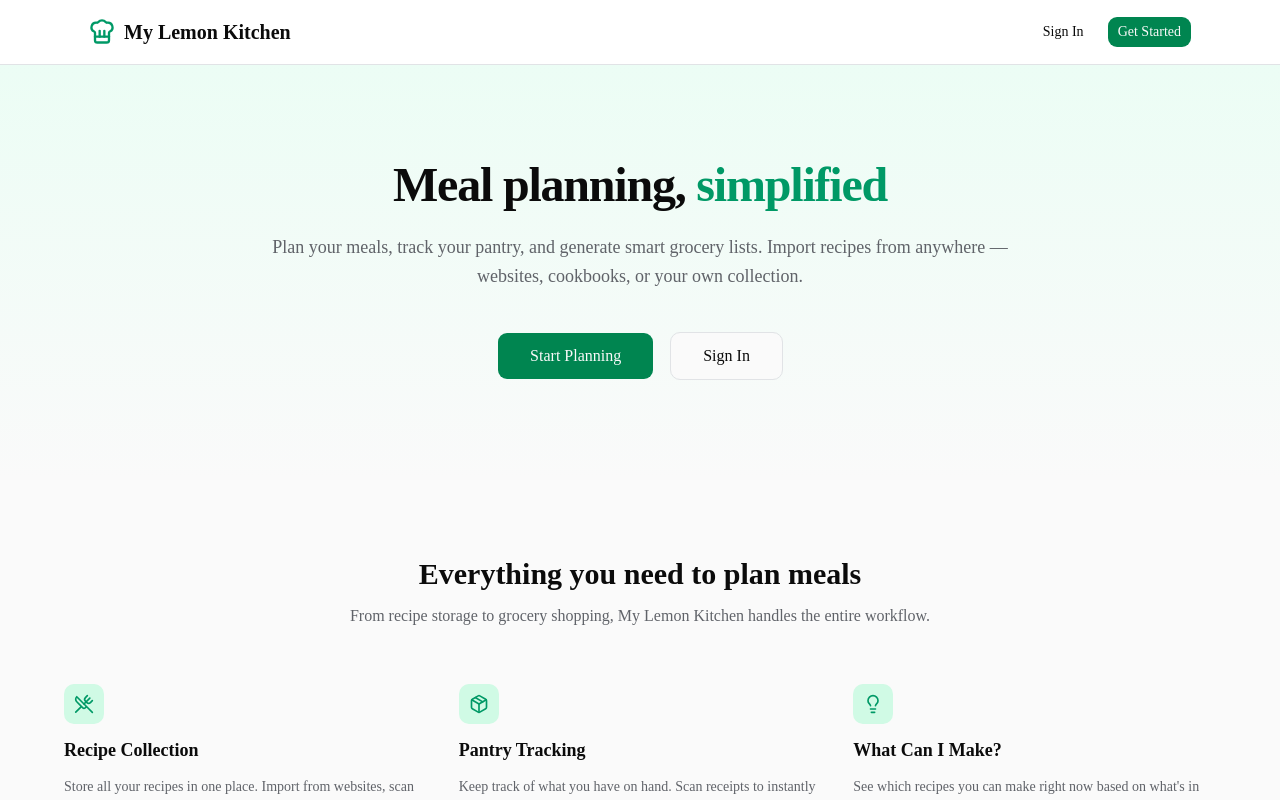
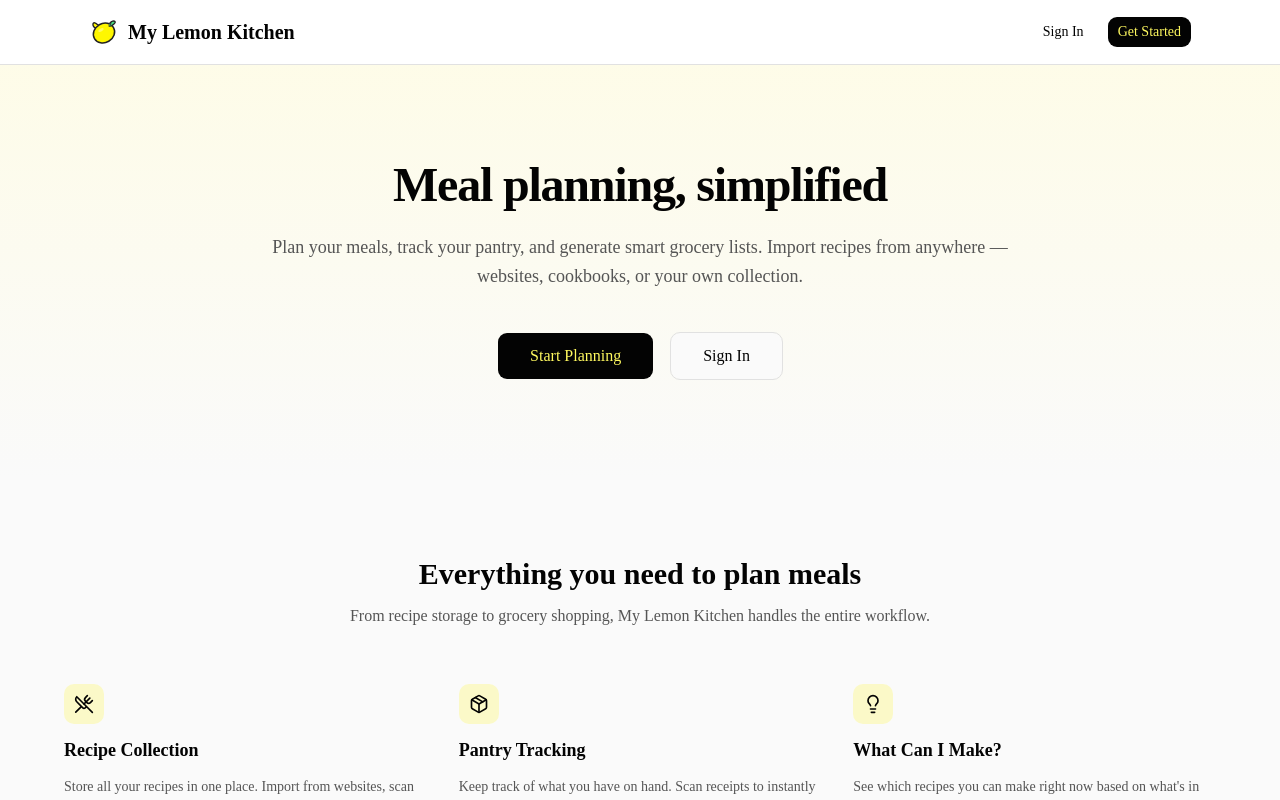
Before and after one commit to johnkhigginson/meal-planning, a Next.js app: page / in a window 1280 px wide. Shown: the top 800 px of the page. Built offline with nearby package versions, Linux system fonts and the light colour scheme; no server answers.

Commit message:
Rebrand: SVG lemon logo, black and #FFF700 color scheme, dark sidebar

```diff
--- a/src/app/(auth)/login/page.tsx
+++ b/src/app/(auth)/login/page.tsx
@@ -12,7 +12,8 @@ import {
   CardHeader,
   CardTitle,
 } from "@/components/ui/card";
-import { ChefHat, Loader2 } from "lucide-react";
+import { Loader2 } from "lucide-react";
+import { LemonLogo } from "@/components/shared/LemonLogo";
 
 export default function LoginPage() {
   const [email, setEmail] = useState("");
@@ -43,8 +44,8 @@ export default function LoginPage() {
   return (
     <Card className="w-full max-w-sm">
       <CardHeader className="text-center">
-        <div className="mx-auto mb-2 flex h-12 w-12 items-center justify-center rounded-full bg-emerald-100">
-          <ChefHat className="h-6 w-6 text-emerald-600" />
+        <div className="mx-auto mb-2">
+          <LemonLogo className="h-14 w-14" />
         </div>
         <CardTitle className="text-xl">Sign in to My Lemon Kitchen</CardTitle>
       </CardHeader>
--- a/src/app/(auth)/register/page.tsx
+++ b/src/app/(auth)/register/page.tsx
@@ -12,7 +12,8 @@ import {
   CardHeader,
   CardTitle,
 } from "@/components/ui/card";
-import { ChefHat, Loader2 } from "lucide-react";
+import { Loader2 } from "lucide-react";
+import { LemonLogo } from "@/components/shared/LemonLogo";
 
 export default function RegisterPage() {
   const [name, setName] = useState("");
@@ -58,8 +59,8 @@ export default function RegisterPage() {
   return (
     <Card className="w-full max-w-sm">
       <CardHeader className="text-center">
-        <div className="mx-auto mb-2 flex h-12 w-12 items-center justify-center rounded-full bg-emerald-100">
-          <ChefHat className="h-6 w-6 text-emerald-600" />
+        <div className="mx-auto mb-2">
+          <LemonLogo className="h-14 w-14" />
         </div>
         <CardTitle className="text-xl">Create your account</CardTitle>
       </CardHeader>
--- a/src/app/globals.css
+++ b/src/app/globals.css
@@ -50,71 +50,71 @@
 
 :root {
   --background: oklch(0.985 0 0);
-  --foreground: oklch(0.15 0 0);
+  --foreground: oklch(0.1 0 0);
   --card: oklch(1 0 0);
-  --card-foreground: oklch(0.15 0 0);
+  --card-foreground: oklch(0.1 0 0);
   --popover: oklch(1 0 0);
-  --popover-foreground: oklch(0.15 0 0);
-  --primary: oklch(0.527 0.154 163.225);
-  --primary-foreground: oklch(0.985 0 0);
-  --secondary: oklch(0.965 0.015 163);
-  --secondary-foreground: oklch(0.3 0.08 163);
-  --muted: oklch(0.965 0.005 260);
-  --muted-foreground: oklch(0.5 0.01 260);
-  --accent: oklch(0.955 0.02 163);
-  --accent-foreground: oklch(0.25 0.06 163);
+  --popover-foreground: oklch(0.1 0 0);
+  --primary: oklch(0.1 0 0);
+  --primary-foreground: oklch(0.97 0.17 102);
+  --secondary: oklch(0.96 0.03 102);
+  --secondary-foreground: oklch(0.15 0 0);
+  --muted: oklch(0.955 0 0);
+  --muted-foreground: oklch(0.45 0 0);
+  --accent: oklch(0.96 0.03 102);
+  --accent-foreground: oklch(0.15 0 0);
   --destructive: oklch(0.577 0.245 27.325);
-  --border: oklch(0.915 0.005 260);
-  --input: oklch(0.915 0.005 260);
-  --ring: oklch(0.527 0.154 163.225);
-  --chart-1: oklch(0.527 0.154 163.225);
-  --chart-2: oklch(0.6 0.12 200);
+  --border: oklch(0.91 0 0);
+  --input: oklch(0.91 0 0);
+  --ring: oklch(0.1 0 0);
+  --chart-1: oklch(0.97 0.17 102);
+  --chart-2: oklch(0.1 0 0);
   --chart-3: oklch(0.65 0.1 80);
   --chart-4: oklch(0.55 0.15 280);
   --chart-5: oklch(0.5 0.12 30);
   --radius: 0.625rem;
-  --sidebar: oklch(0.99 0.005 163);
-  --sidebar-foreground: oklch(0.15 0 0);
-  --sidebar-primary: oklch(0.527 0.154 163.225);
-  --sidebar-primary-foreground: oklch(0.985 0 0);
-  --sidebar-accent: oklch(0.955 0.02 163);
-  --sidebar-accent-foreground: oklch(0.25 0.06 163);
-  --sidebar-border: oklch(0.915 0.01 163);
-  --sidebar-ring: oklch(0.527 0.154 163.225);
+  --sidebar: oklch(0.1 0 0);
+  --sidebar-foreground: oklch(0.85 0 0);
+  --sidebar-primary: oklch(0.97 0.17 102);
+  --sidebar-primary-foreground: oklch(0.1 0 0);
+  --sidebar-accent: oklch(0.18 0 0);
+  --sidebar-accent-foreground: oklch(0.95 0 0);
+  --sidebar-border: oklch(0.2 0 0);
+  --sidebar-ring: oklch(0.97 0.17 102);
 }
 
 .dark {
-  --background: oklch(0.145 0.005 260);
+  --background: oklch(0.1 0 0);
   --foreground: oklch(0.94 0 0);
-  --card: oklch(0.19 0.005 260);
+  --card: oklch(0.15 0 0);
   --card-foreground: oklch(0.94 0 0);
-  --popover: oklch(0.19 0.005 260);
+  --popover: oklch(0.15 0 0);
   --popover-foreground: oklch(0.94 0 0);
-  --primary: oklch(0.6 0.17 163);
-  --primary-foreground: oklch(0.985 0 0);
-  --secondary: oklch(0.25 0.02 163);
-  --secondary-foreground: oklch(0.85 0.05 163);
-  --muted: oklch(0.25 0.005 260);
-  --muted-foreground: oklch(0.65 0 0);
-  --accent: oklch(0.25 0.02 163);
-  --accent-foreground: oklch(0.85 0.05 163);
+  --primary: oklch(0.97 0.17 102);
+  --primary-foreground: oklch(0.1 0 0);
+  --secondary: oklch(0.2 0.02 102);
+  --secondary-foreground: oklch(0.9 0 0);
+  --muted: oklch(0.2 0 0);
+  --muted-foreground: oklch(0.6 0 0);
+  --accent: oklch(0.2 0.02 102);
+  --accent-foreground: oklch(0.9 0 0);
   --destructive: oklch(0.704 0.191 22.216);
   --border: oklch(1 0 0 / 10%);
   --input: oklch(1 0 0 / 15%);
-  --ring: oklch(0.6 0.17 163);
-  --chart-1: oklch(0.6 0.17 163);
+  --ring: oklch(0.97 0.17 102);
+  --chart-1: oklch(0.97 0.17 102);
   --chart-2: oklch(0.65 0.12 200);
   --chart-3: oklch(0.7 0.1 80);
   --chart-4: oklch(0.6 0.15 280);
   --chart-5: oklch(0.55 0.12 30);
-  --sidebar: oklch(0.17 0.005 260);
-  --sidebar-foreground: oklch(0.94 0 0);
-  --sidebar-primary: oklch(0.6 0.17 163);
-  --sidebar-primary-foreground: oklch(0.985 0 0);
-  --sidebar-accent: oklch(0.25 0.02 163);
-  --sidebar-accent-foreground: oklch(0.85 0.05 163);
+  --sidebar: oklch(0.08 0 0);
+  --sidebar-foreground: oklch(0.85 0 0);
+  --sidebar-primary: oklch(0.97 0.17 102);
+  --sidebar-primary-foreground: oklch(0.1 0 0);
+  --sidebar-accent: oklch(0.15 0 0);
+  --sidebar-accent-foreground: oklch(0.95 0 0);
   --sidebar-border: oklch(1 0 0 / 10%);
-  --sidebar-ring: oklch(0.6 0.17 163);
+  --sidebar-ring: oklch(0.97 0.17 102);
 }
 
 @layer base {
--- a/src/components/shared/Dashboard.tsx
+++ b/src/components/shared/Dashboard.tsx
@@ -102,7 +102,7 @@ export async function Dashboard({ userId }: DashboardProps) {
             <Link key={link.href} href={link.href}>
               <Card className="transition-colors hover:bg-accent">
                 <CardContent className="flex items-center gap-3 p-4">
-                  <link.icon className="h-5 w-5 text-emerald-600" />
+                  <link.icon className="h-5 w-5 text-foreground" />
                   <span className="font-medium">{link.label}</span>
                 </CardContent>
               </Card>
--- a/src/components/shared/LandingPage.tsx
+++ b/src/components/shared/LandingPage.tsx
@@ -1,7 +1,6 @@
 import Link from "next/link";
 import { Button } from "@/components/ui/button";
 import {
-  ChefHat,
   UtensilsCrossed,
   Package,
   CalendarDays,
@@ -9,6 +8,7 @@ import {
   Lightbulb,
   Camera,
 } from "lucide-react";
+import { LemonLogo } from "./LemonLogo";
 
 const features = [
   {
@@ -56,7 +56,7 @@ export function LandingPage() {
       <header className="border-b bg-card">
         <div className="mx-auto flex max-w-6xl items-center justify-between px-6 py-4">
           <div className="flex items-center gap-2">
-            <ChefHat className="h-7 w-7 text-emerald-600" />
+            <LemonLogo className="h-8 w-8" />
             <span className="text-xl font-bold">My Lemon Kitchen</span>
           </div>
           <div className="flex items-center gap-3">
@@ -71,11 +71,11 @@ export function LandingPage() {
       </header>
 
       {/* Hero */}
-      <section className="bg-gradient-to-b from-emerald-50 to-background px-6 py-24 text-center">
+      <section className="bg-gradient-to-b from-yellow-50 to-background px-6 py-24 text-center">
         <div className="mx-auto max-w-3xl">
           <h1 className="text-5xl font-bold tracking-tight text-foreground">
             Meal planning,{" "}
-            <span className="text-emerald-600">simplified</span>
+            <span className="text-foreground">simplified</span>
           </h1>
           <p className="mt-6 text-lg leading-relaxed text-muted-foreground">
             Plan your meals, track your pantry, and generate smart grocery
@@ -110,8 +110,8 @@ export function LandingPage() {
           <div className="mt-14 grid gap-8 sm:grid-cols-2 lg:grid-cols-3">
             {features.map((feature) => (
               <div key={feature.title} className="space-y-3">
-                <div className="flex h-10 w-10 items-center justify-center rounded-lg bg-emerald-100">
-                  <feature.icon className="h-5 w-5 text-emerald-600" />
+                <div className="flex h-10 w-10 items-center justify-center rounded-lg bg-[#FFF700]/20">
+                  <feature.icon className="h-5 w-5 text-foreground" />
                 </div>
                 <h3 className="text-lg font-semibold">{feature.title}</h3>
                 <p className="text-sm leading-relaxed text-muted-foreground">
--- /dev/null
+++ b/src/components/shared/LemonLogo.tsx
@@ -0,0 +1,55 @@
+export function LemonLogo({ className }: { className?: string }) {
+  return (
+    <svg
+      viewBox="0 0 32 32"
+      fill="none"
+      xmlns="http://www.w3.org/2000/svg"
+      className={className}
+    >
+      {/* Lemon body */}
+      <ellipse
+        cx="16"
+        cy="17"
+        rx="11"
+        ry="9.5"
+        fill="#FFF700"
+        stroke="#222"
+        strokeWidth="1.5"
+        transform="rotate(-30 16 17)"
+      />
+      {/* Lemon tip left */}
+      <path
+        d="M6.5 11.5C5 10 4.5 8 5.5 7s3 0.5 4.5 2"
+        stroke="#222"
+        strokeWidth="1.5"
+        strokeLinecap="round"
+        fill="#FFF700"
+      />
+      {/* Leaf */}
+      <path
+        d="M22 7C23.5 5 26 4.5 27 5.5S26 8 24 9.5C22.5 10.5 21 10 21 10"
+        stroke="#222"
+        strokeWidth="1.3"
+        strokeLinecap="round"
+        fill="#4ade80"
+      />
+      {/* Leaf vein */}
+      <path
+        d="M23 6.5L22.5 9"
+        stroke="#222"
+        strokeWidth="0.8"
+        strokeLinecap="round"
+      />
+      {/* Highlight */}
+      <ellipse
+        cx="13"
+        cy="14"
+        rx="3"
+        ry="1.5"
+        fill="white"
+        opacity="0.4"
+        transform="rotate(-30 13 14)"
+      />
+    </svg>
+  );
+}
```
Also changed, not shown: src/components/shared/Navbar.tsx (+10 -10 lines).
